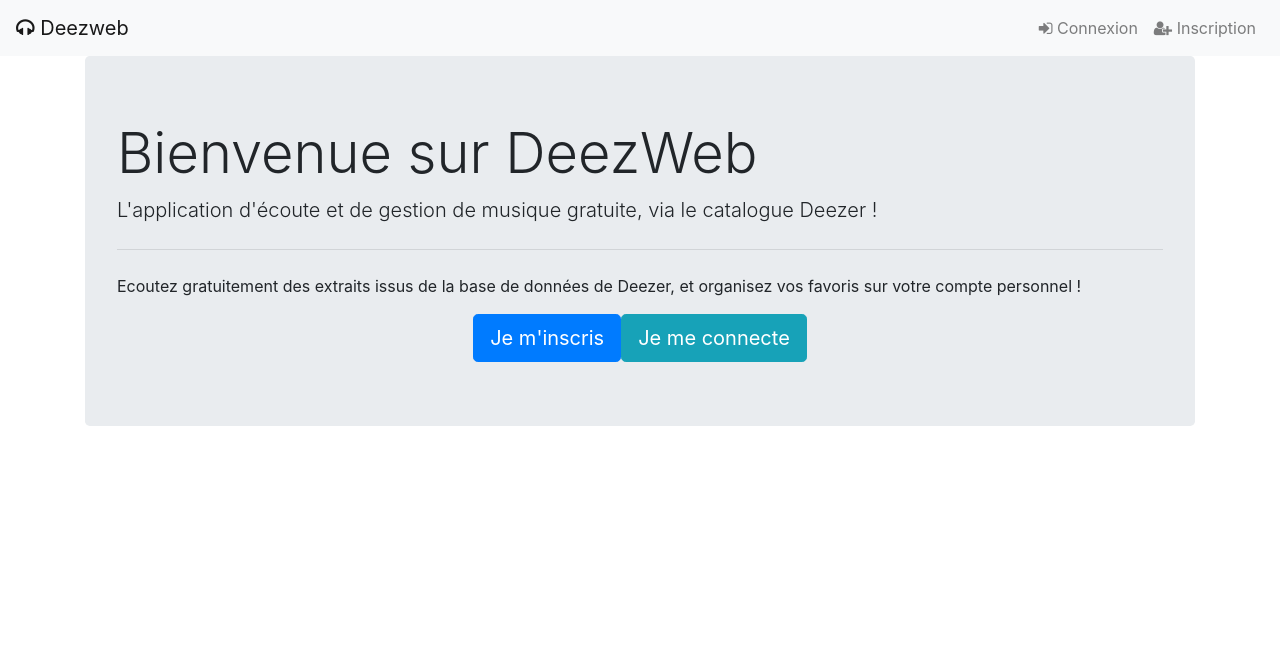
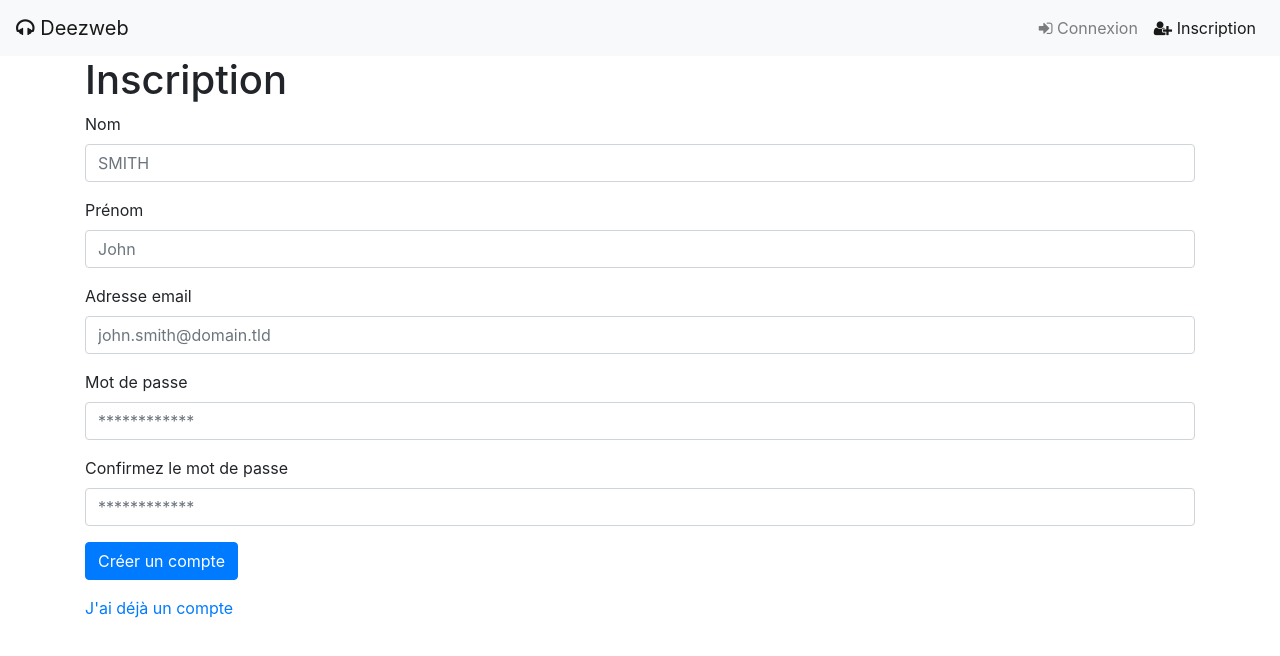
Before and after one commit to jonathanSimonney/deezweb-fullstack-js-project, a Vue app: page /register in a window 1280 px wide. Shown: the top 656 px of the page. Built offline with nearby package versions, Linux system fonts and the light colour scheme; the HTML template or start-up script is replaced by a standard one.

Commit message:
login and register added.

```diff
--- a/src/router.js
+++ b/src/router.js
@@ -1,12 +1,15 @@
 import Vue from "vue";
 import Router from "vue-router";
 import Home from "./views/Home.vue";
+import Login from "./views/Login.vue";
+import Register from "./views/Register.vue";
 
 Vue.use(Router);
 
 export default new Router({
   mode: "history",
   base: process.env.BASE_URL,
+  linkActiveClass: "active",
   routes: [
     {
       path: "/",
@@ -16,12 +19,12 @@
     {
       path: "/login",
       name: "login",
-      component: Home //todo give proper component to routes
+      component: Login
     },
     {
       path: "/register",
       name: "register",
-      component: Home //todo give proper component to routes
+      component: Register
     },
     {
       path: "/about",
--- /dev/null
+++ b/src/views/Login.vue
@@ -0,0 +1,27 @@
+<template>
+    <main class="container">
+        <h1>Connexion</h1>
+        <form>
+            <div class="form-group">
+                <label for="email">Adresse email</label>
+                <input type="email" class="form-control" id="email" placeholder="john.smith@domain.tld">
+            </div>
+            <div class="form-group">
+                <label for="motdepasse">Mot de passe</label>
+                <input type="password" class="form-control" id="motdepasse" placeholder="************">
+            </div>
+            <button type="submit" class="btn btn-primary">Se connecter</button>
+        </form>
+
+        <p class="mt-3"><router-link to="/register">Je n'ai pas de compte</router-link></p>
+    </main>
+</template>
+
+<script>
+export default {
+  name: "Login"
+};
+</script>
+
+<style scoped>
+</style>
--- /dev/null
+++ b/src/views/Register.vue
@@ -0,0 +1,39 @@
+<template>
+    <main class="container">
+        <h1>Inscription</h1>
+        <form>
+            <div class="form-group">
+                <label for="nom">Nom</label>
+                <input type="nom" class="form-control" id="nom" placeholder="SMITH">
+            </div>
+            <div class="form-group">
+                <label for="prenom">Prénom</label>
+                <input type="prenom" class="form-control" id="prenom" placeholder="John">
+            </div>
+            <div class="form-group">
+                <label for="email">Adresse email</label>
+                <input type="email" class="form-control" id="email" placeholder="john.smith@domain.tld">
+            </div>
+            <div class="form-group">
+                <label for="motdepasse">Mot de passe</label>
+                <input type="password" class="form-control" id="motdepasse" placeholder="************">
+            </div>
+            <div class="form-group">
+                <label for="motdepasse_confirmation">Confirmez le mot de passe</label>
+                <input type="password" class="form-control" id="motdepasse_confirmation" placeholder="************">
+            </div>
+            <button type="submit" class="btn btn-primary">Créer un compte</button>
+        </form>
+
+        <p class="mt-3"><router-link to="login">J'ai déjà un compte</router-link></p>
+    </main>
+</template>
+
+<script>
+export default {
+  name: "Register"
+};
+</script>
+
+<style scoped>
+</style>
```
